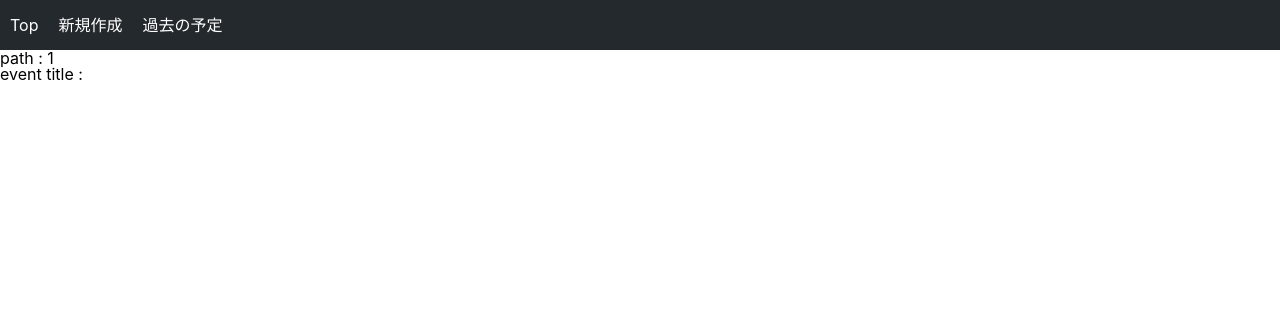
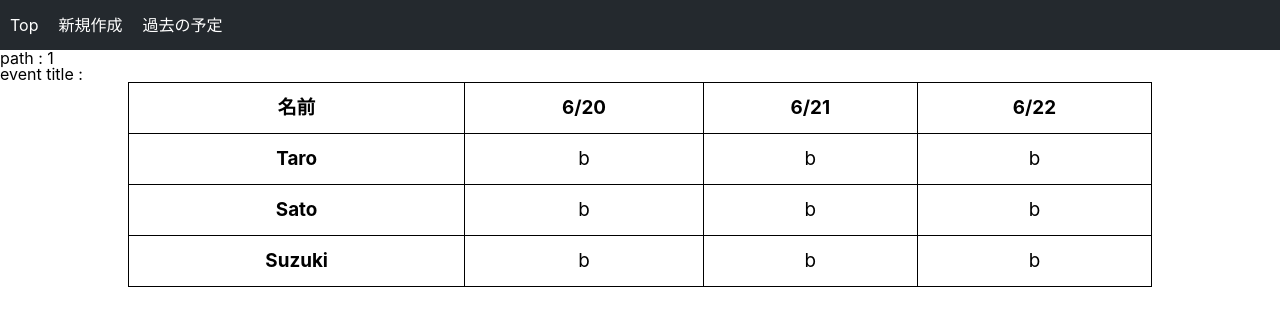
Before and after one commit to cotton-alta/ScheduleAdjustmentTool, a React (Create React App) app in the folder client/: page /event/1 in a window 1280 px wide. Shown: the top 326 px of the page. Built offline with nearby package versions, Linux system fonts and the light colour scheme; no server answers.

Commit message:
[add]イベントページにtableを追加
イベントページに仮のtableを設置しました。

```diff
--- /dev/null
+++ b/client/src/assets/style/event.scss
@@ -0,0 +1,19 @@
+.event-table-wrapper {
+  width: 80%;
+  margin: 0 auto;
+  border-radius: 5px;
+  tr {
+    width: 100px;
+    height: 50px;
+    line-height: 50px;
+    font-size: calc(15px + 0.3vw);
+    border: 1px solid #000000;
+  }
+  th {
+    border: 1px solid #000000;
+  }
+  td {
+    text-align: center;
+    border: 1px solid #000000;
+  }
+}
--- a/client/src/pages/Edit.tsx
+++ b/client/src/pages/Edit.tsx
@@ -6,7 +6,6 @@ import { eventAction } from "../actions/event";
 
 import "../assets/style/edit.scss";
 
-// const EditContext = React.createContext<any>(null);
 const initEvent = {
   title: "sample",
   password: "password",
@@ -61,16 +60,11 @@ const App: React.FC = () => {
       endDate: endDate,
       password: stateEdit.password
     };
-    const data = await axios.post('/',
+    const data = await axios.post('/api/v1/',
       inputData,
       { headers: {"Content-Type":"application/json"} }
     );
-    console.log("data : ", data);
   };
-
-  // useEffect(() => {
-  //   console.log(startDate, endDate);
-  // }, [startDate, endDate]);
 
   return (
     <div className="edit-wrapper">
--- a/client/src/pages/Event.tsx
+++ b/client/src/pages/Event.tsx
@@ -1,6 +1,8 @@
 import React, { useState, useEffect } from "react";
 import { useParams } from "react-router-dom";
 import axios from "axios";
+
+import "../assets/style/event.scss";
 
 const Event: React.FC = () => {
   const { event } = useParams();
@@ -9,12 +11,13 @@ const Event: React.FC = () => {
   const [eventData, setEventData] = useState<any | null>(null);
 
   useEffect(() => {
+    // 5ef9d12b5606394cf99f404a
     axios.get(`/api/v1/events/${event}`)
       .then((result: any) => {
         console.log(result)
-        // setEventData(result.data.title);
+        setEventData(result.data[0].title);
       });
-  });
+  }, []);
   if(!authenticated) {
     return (
       <div></div>
@@ -24,6 +27,34 @@ const Event: React.FC = () => {
       <div className="container">
         <div>path : {event}</div>
         <div>event title : {eventData}</div>
+        <table className="event-table-wrapper">
+          <tbody>
+          <tr>
+            <th>名前</th>
+            <th>6/20</th>
+            <th>6/21</th>
+            <th>6/22</th>
+          </tr>
+          <tr>
+            <th>Taro</th>
+            <td>b</td>
+            <td>b</td>
+            <td>b</td>
+          </tr>
+          <tr>
+            <th>Sato</th>
+            <td>b</td>
+            <td>b</td>
+            <td>b</td>
+          </tr>
+          <tr>
+            <th>Suzuki</th>
+            <td>b</td>
+            <td>b</td>
+            <td>b</td>
+          </tr>
+          </tbody>
+        </table>
       </div>
     )
   }
```
Also changed, not shown: 1 other file (tests, documents, lock files or other folders).
